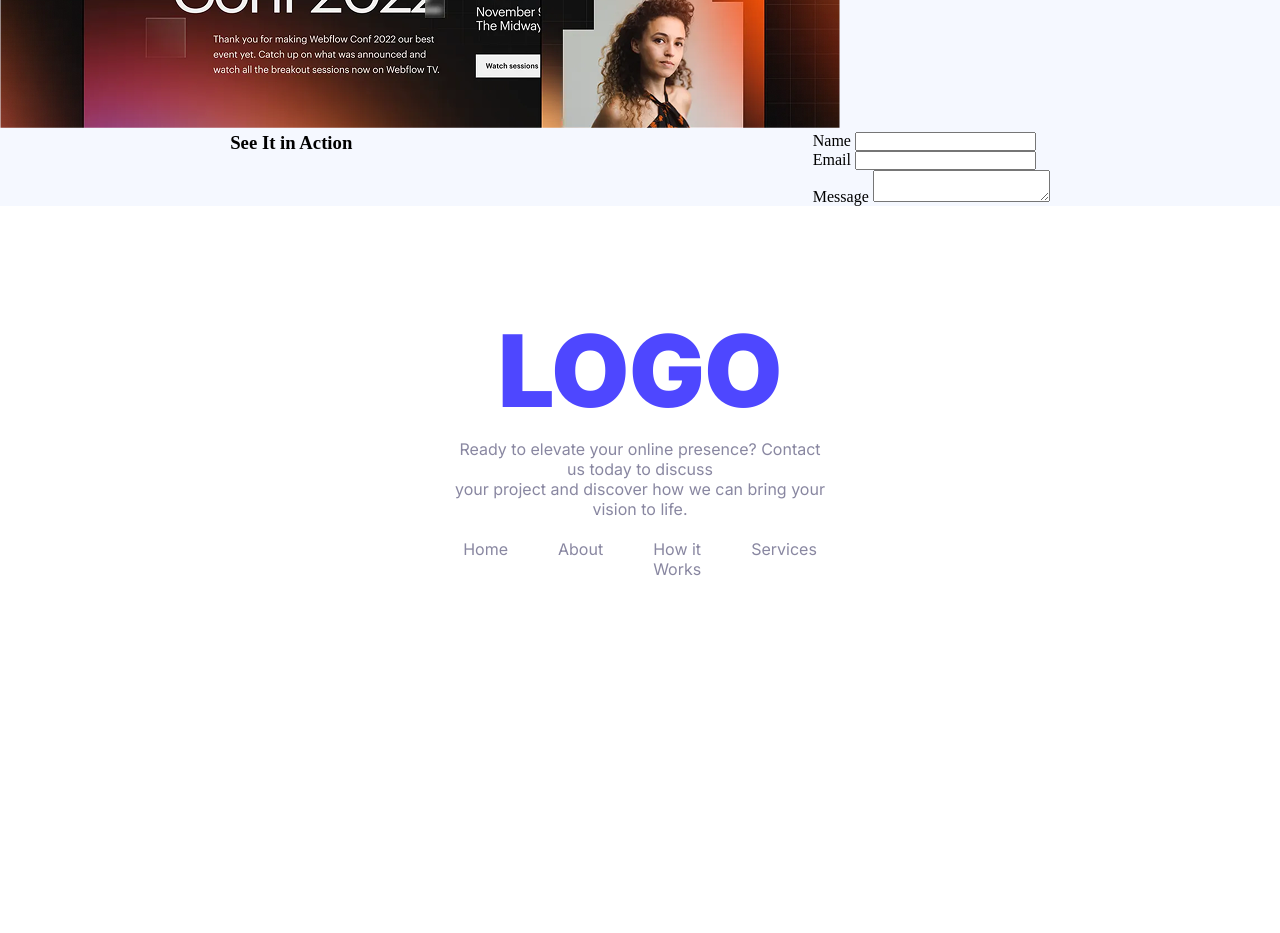
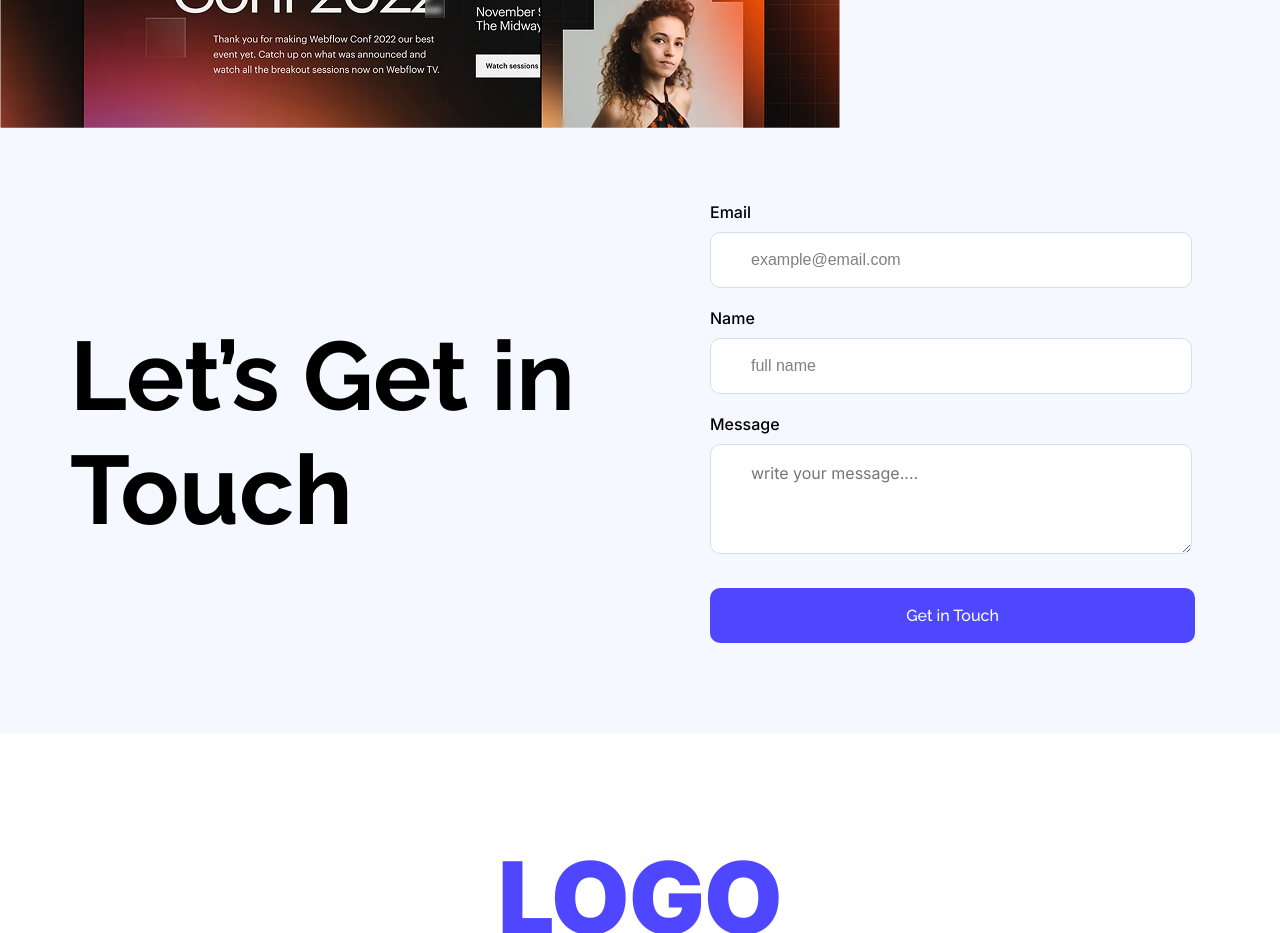
Before and after one commit to shaikathazra/landing_launchpad, a plain HTML site: page index.html in a window 1280 px wide. Shown: the part 1100-2033 px from the top of the page. Before the commit the page ends 1783 px from the top, so only its background shows below. Drawn offline with Linux system fonts and the light colour scheme.

Commit message:
complete form section

```diff
--- a/index.html
+++ b/index.html
@@ -4,6 +4,10 @@
     <meta charset="UTF-8">
     <meta name="viewport" content="width=device-width, initial-scale=1.0">
     <title>Landing Launchpad</title>
+
+    <link rel="preconnect" href="https://fonts.googleapis.com">
+    <link rel="preconnect" href="https://fonts.gstatic.com" crossorigin>
+    <link href="https://fonts.googleapis.com/css2?family=Raleway:ital,wght@0,100..900;1,100..900&display=swap" rel="stylesheet">
 
     <link rel="preconnect" href="https://fonts.googleapis.com">
     <link rel="preconnect" href="https://fonts.gstatic.com" crossorigin>
@@ -108,21 +112,23 @@
             <img src="./Assets/wc-big.png" alt="">
         </div>
     </section>
-     <section class="two">
+     <section class="six container">
         <div class="text">
-            <h3>See It in Action</h3>
+            <h3 class="raleway-normal six-title">Let’s Get in Touch</h3>
 
         </div>
         <div>
-           <form >
-                <label>Name</label>
-                <input type="text"><br>
+           <form class="inter-normal">
+                <label for="">Email</label><br>
+                <input type="email" name="" id=""placeholder="example@email.com" ><br>
 
-                <label for="">Email</label>
-                <input type="email" name="" id=""><br>
+                <label>Name</label><br>
+                <input type="text" placeholder="full name" ><br>
 
-                <label for="">Message</label>
-                <textarea name="" id=""></textarea>
+                <label for="">Message</label><br>
+                <textarea name="" id="" placeholder="write your message.... "class="inter-normal"></textarea>
+
+                <input type="submit"value="Get in Touch"class="raleway-normal">
            </form>
         </div>
     </section>
--- a/style.css
+++ b/style.css
@@ -2,6 +2,18 @@
 	margin: 0px;
 	padding: 0px;
 
+}
+.container{
+
+	width: 1140px;
+	margin: 0px auto;
+
+}
+.raleway-normal {
+  font-family: "Raleway", sans-serif;
+  font-optical-sizing: auto;
+  font-weight: 400;
+  font-style: normal;
 }
 .inter-normal {
   font-family: "Inter", sans-serif;
@@ -46,6 +58,87 @@ main{
     justify-content: center;
 
 }
+.six{
+    padding-top: 70px;
+    padding-bottom: 70px;
+    display: flex;
+    justify-content: space-between;
+    align-items: center;
+
+
+}
+.six-title{
+    font-size: 97px;
+    font-weight: bold;
+}
+form{
+    width: 500px;
+    margin: 0px auto;
+
+}
+label{
+    font-size: 18;
+    font-weight:500;
+}
+form input[type="text"]{
+    border: solid;
+    border-width: 1px;
+    border-color:#D6DDED ;
+    background: white;
+    border-radius: 10px ;
+    padding: 18px 40px;
+    font-size: 16px;
+    margin-top: 10px;
+    margin-bottom: 20px;
+    width: 80%;
+
+ }
+ form input[type="email"]{
+    border: solid;
+    border-width: 1px;
+    border-color:#D6DDED ;
+    background: white;
+    border-radius:10px  ;
+    padding: 18px 40px;
+    font-size: 16px;
+    margin-top: 10px;
+    margin-bottom: 20px;
+    width: 80%;
+
+ }
+ form textarea{
+    border: solid;
+    border-width: 1px;
+    background: white;
+    border-color:#D6DDED ;
+    border-radius:10px ;
+    padding-top: 18px ;
+    padding-bottom: 50px;
+    padding-left: 40px;
+    padding-right:40px;
+    font-size: 16px;
+    margin-top: 10px;
+    margin-bottom: 20px;
+    width: 80%;
+
+ }
+ form input[type="submit"]{
+
+    border: none;
+    background:  #4E47FF;
+    color: #FFFFFF;
+    border-radius:10px ;
+    padding: 18px 40px;
+    font-size: 16px;
+    font-weight: 500;
+    margin-top: 10px;
+    margin-bottom: 20px;
+    width: 97%;
+
+ }
+ input::placeholder {
+  color: gray;
+}
 
 footer{
     margin: 104px 455px;
```
